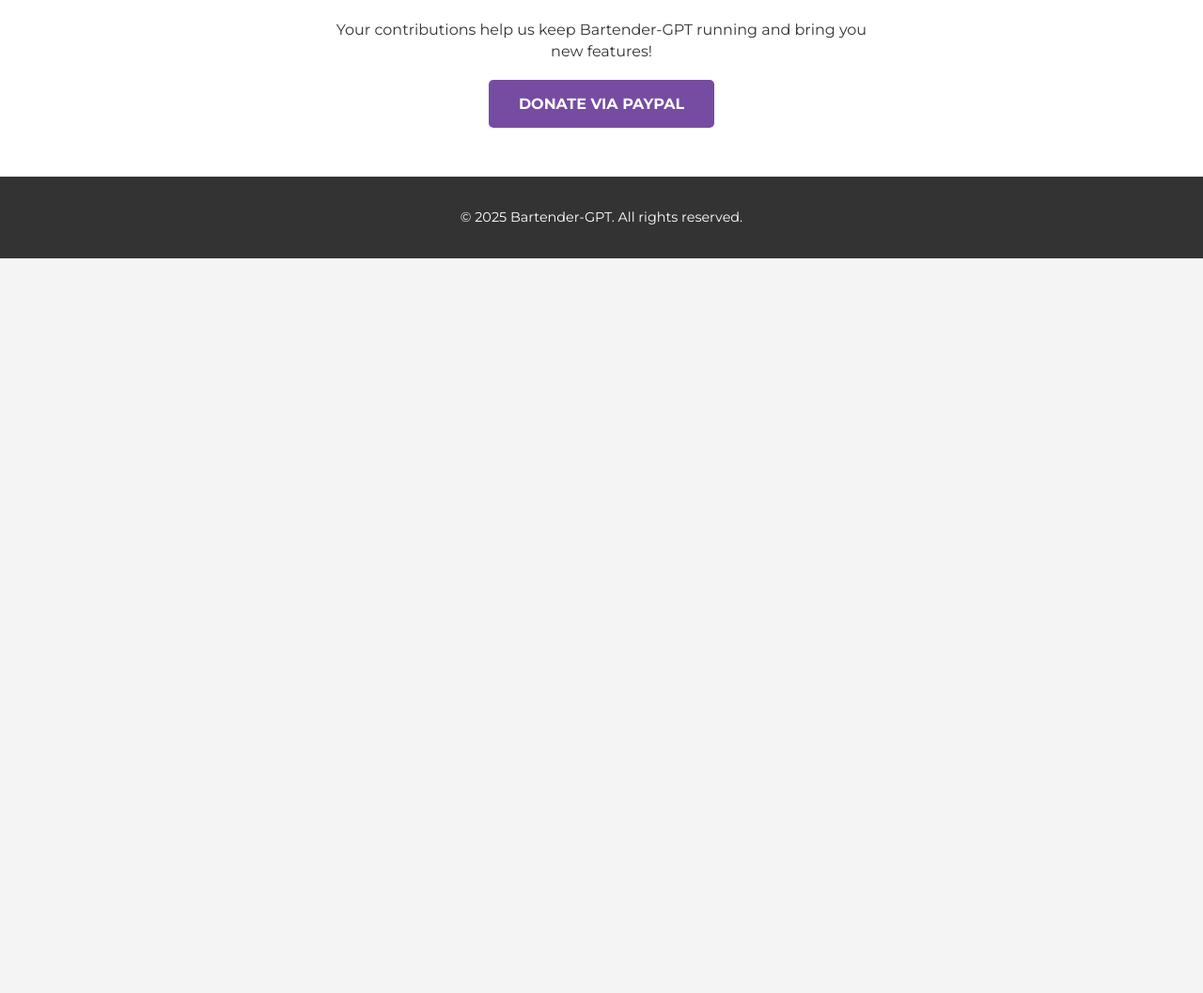
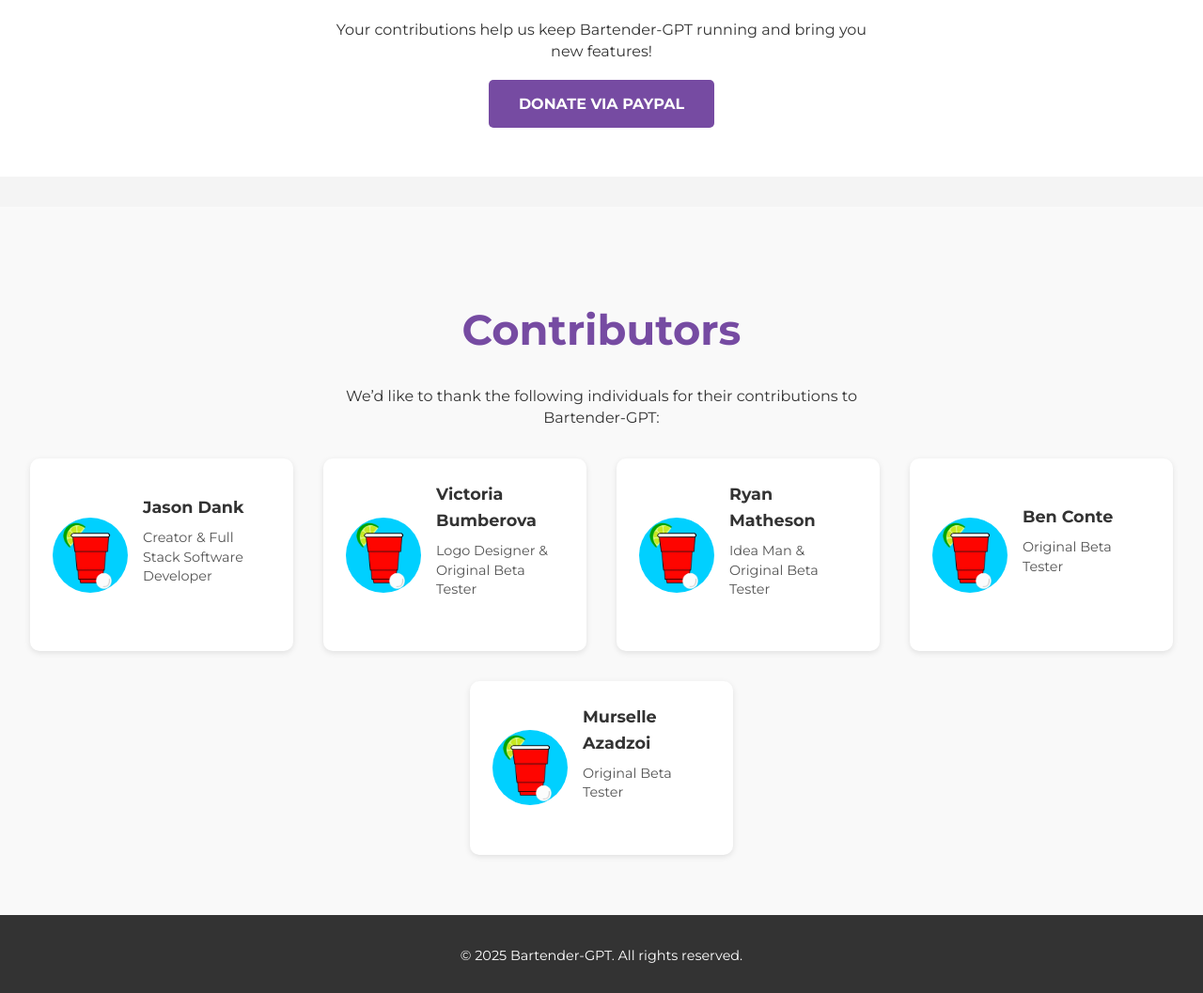
Before and after one commit to Bartender-GPT/Bartender-GPT.github.io, a plain HTML site: page index.html in a window 1280 px wide. Shown: the part 1740-2797 px from the top of the page at 94% size. Before the commit the page ends 2015 px from the top, so only its background shows below. Drawn offline with Linux system fonts and the light colour scheme.

Commit message:
contribution page

```diff
--- a/index.html
+++ b/index.html
@@ -75,7 +75,6 @@
       nav ul li a:hover::after {
         width: 100%;
       }
-
       /* Hero Section */
       .hero {
         height: 100vh;
@@ -87,7 +86,7 @@
         padding: 0 2rem;
         background: linear-gradient(135deg, #667eea, #764ba2);
         animation: gradientAnimation 10s ease infinite;
-        margin-bottom: 4rem; /* Added space below hero */
+        margin-bottom: 4rem;
         position: relative;
       }
       @keyframes gradientAnimation {
@@ -133,7 +132,7 @@
       }
       /* Additional CTA for Donate in Hero */
       .cta-donate {
-        margin-top: 1rem; /* space between the two buttons */
+        margin-top: 1rem;
         background: #764ba2;
         color: #fff;
       }
@@ -150,7 +149,6 @@
           transform: translateY(0);
         }
       }
-
       /* Section Styles */
       section {
         width: 100%;
@@ -162,7 +160,6 @@
         margin-bottom: 1.5rem;
         color: #764ba2;
       }
-
       /* Feature Cards */
       .feature-cards {
         display: flex;
@@ -183,7 +180,6 @@
         transform: translateY(-5px);
         box-shadow: 0 4px 16px rgba(0, 0, 0, 0.15);
       }
-
       /* Download Section (App Icon as Download Button) */
       .logo-icon {
         display: flex;
@@ -210,11 +206,10 @@
         height: 100%;
         object-fit: cover;
       }
-
       /* Donation Section */
       #donate {
         background: #fff;
-        padding: 6rem 2rem 4rem; /* Extra top padding for spacing */
+        padding: 6rem 2rem 4rem;
         margin-top: 2rem;
       }
       #donate p {
@@ -235,7 +230,51 @@
         background: #5a3792;
         transform: scale(1.05);
       }
-
+      /* Contributors Section */
+      #contributors {
+        background: #f9f9f9;
+        padding: 6rem 2rem 4rem;
+        margin-top: 2rem;
+      }
+      #contributors p {
+        max-width: 600px;
+        margin: 0 auto 2rem auto;
+        line-height: 1.4;
+      }
+      .contributors-container {
+        display: flex;
+        flex-wrap: wrap;
+        justify-content: center;
+        gap: 2rem;
+      }
+      .contributor {
+        background: #fff;
+        padding: 1.5rem;
+        border-radius: 10px;
+        box-shadow: 0 2px 6px rgba(0, 0, 0, 0.1);
+        width: 280px;
+        display: flex;
+        align-items: center;
+        gap: 1rem;
+      }
+      .contributor-photo {
+        width: 80px;
+        height: 80px;
+        border-radius: 50%;
+        object-fit: cover;
+      }
+      .contributor-info {
+        text-align: left;
+      }
+      .contributor-info strong {
+        display: block;
+        font-size: 1.1rem;
+        margin-bottom: 0.5rem;
+      }
+      .contributor-info p {
+        font-size: 0.9rem;
+        color: #555;
+      }
       /* Footer */
       footer {
         background: #333;
@@ -244,7 +283,6 @@
         text-align: center;
         font-size: 0.9rem;
       }
-
       /* Responsive Styles */
       @media (max-width: 768px) {
         nav ul {
@@ -253,6 +291,10 @@
         }
         .hero-content h1 {
           font-size: 3rem;
+        }
+        .contributor {
+          width: 100%;
+          max-width: 300px;
         }
       }
     </style>
@@ -265,6 +307,7 @@
           <li><a href="#features">Features</a></li>
           <li><a href="#download">Download</a></li>
           <li><a href="#donate">Donate</a></li>
+          <li><a href="#contributors">Contributors</a></li>
         </ul>
       </nav>
     </header>
@@ -273,9 +316,7 @@
       <div class="hero-content">
         <h1>Bartender-GPT</h1>
         <p>Mixing history and cocktails since 2025</p>
-        <!-- Existing "Get It on the App Store" CTA -->
         <a href="#download" class="cta">Get It on the App Store</a>
-        <!-- New "Donate via PayPal" CTA in the hero -->
         <a
           href="https://www.paypal.com/donate/?hosted_button_id=7XKK6Y8LYT4EQ"
           target="_blank"
@@ -314,7 +355,7 @@
     <section id="download">
       <h2>Download Bartender-GPT</h2>
       <div class="logo-icon">
-        <a href="https://apps.apple.com/us/app/bartender-gpt/id6743064352" target="_blank">
+        <a href="https://testflight.apple.com/join/WgFSfyzC" target="_blank">
           <div class="app-icon">
             <img src="icon.jpg" alt="Bartender-GPT App Icon" />
           </div>
@@ -337,6 +378,50 @@
       </a>
     </section>
 
+    <section id="contributors">
+      <h2>Contributors</h2>
+      <p>
+        We’d like to thank the following individuals for their contributions to Bartender-GPT:
+      </p>
+      <div class="contributors-container">
+        <div class="contributor">
+          <img src="icon.jpg" alt="Jason Dank" class="contributor-photo" />
+          <div class="contributor-info">
+            <strong>Jason Dank</strong>
+            <p>Creator & Full Stack Software Developer</p>
+          </div>
+        </div>
+        <div class="contributor">
+          <img src="icon.jpg" alt="Victoria Bumberova" class="contributor-photo" />
+          <div class="contributor-info">
+            <strong>Victoria Bumberova</strong>
+            <p>Logo Designer & Original Beta Tester</p>
+          </div>
+        </div>
+        <div class="contributor">
+          <img src="icon.jpg" alt="Ryan Matheson" class="contributor-photo" />
+          <div class="contributor-info">
+            <strong>Ryan Matheson</strong>
+            <p>Idea Man & Original Beta Tester</p>
+          </div>
+        </div>
+        <div class="contributor">
+          <img src="icon.jpg" alt="Bwn Conte" class="contributor-photo" />
+          <div class="contributor-info">
+            <strong>Ben Conte</strong>
+            <p>Original Beta Tester</p>
+          </div>
+        </div>
+        <div class="contributor">
+          <img src="icon.jpg" alt="Murselle Azadzoi" class="contributor-photo" />
+          <div class="contributor-info">
+            <strong>Murselle Azadzoi</strong>
+            <p>Original Beta Tester</p>
+          </div>
+        </div>
+      </div>
+    </section>
+
     <footer>
       <p>&copy; 2025 Bartender-GPT. All rights reserved.</p>
     </footer>
```
